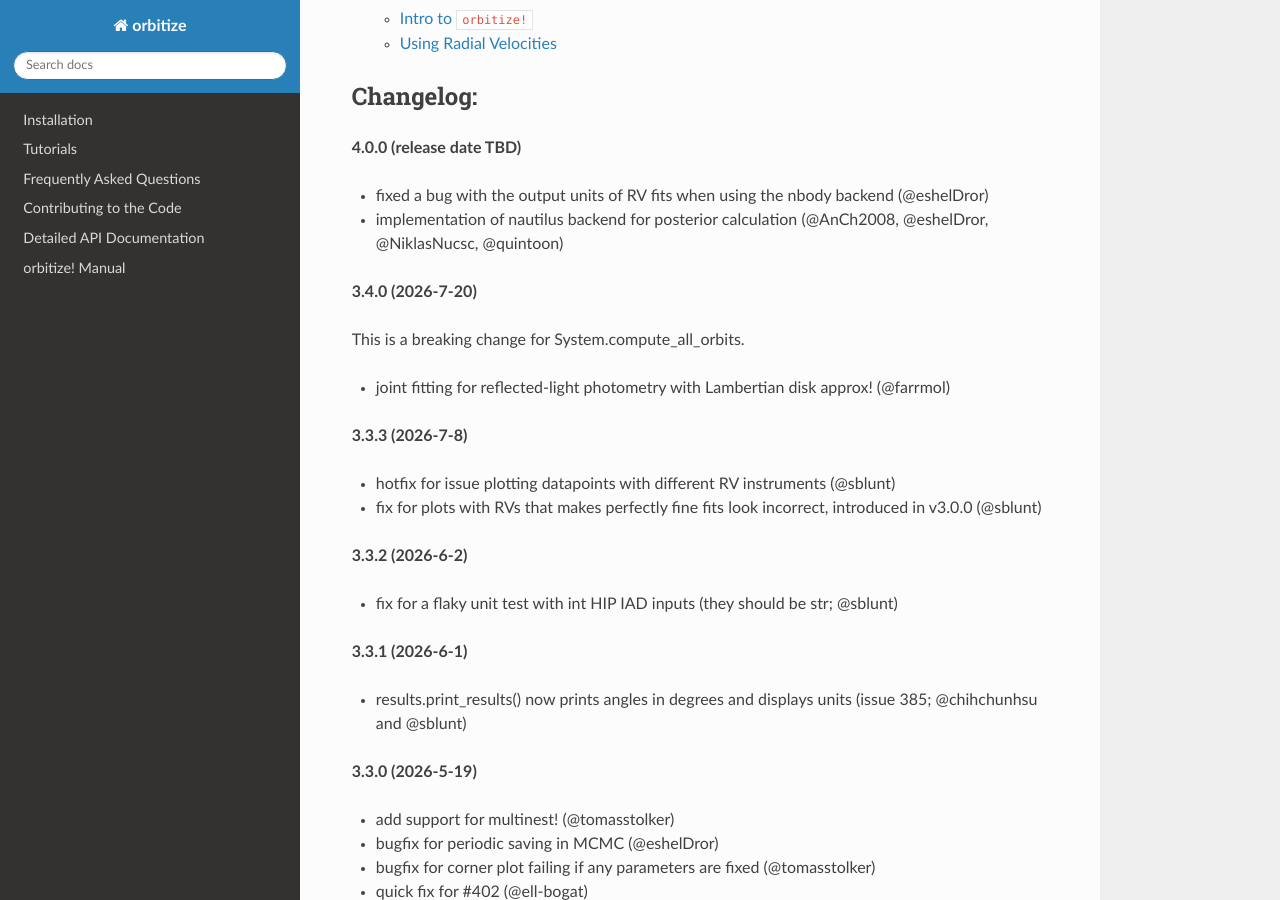
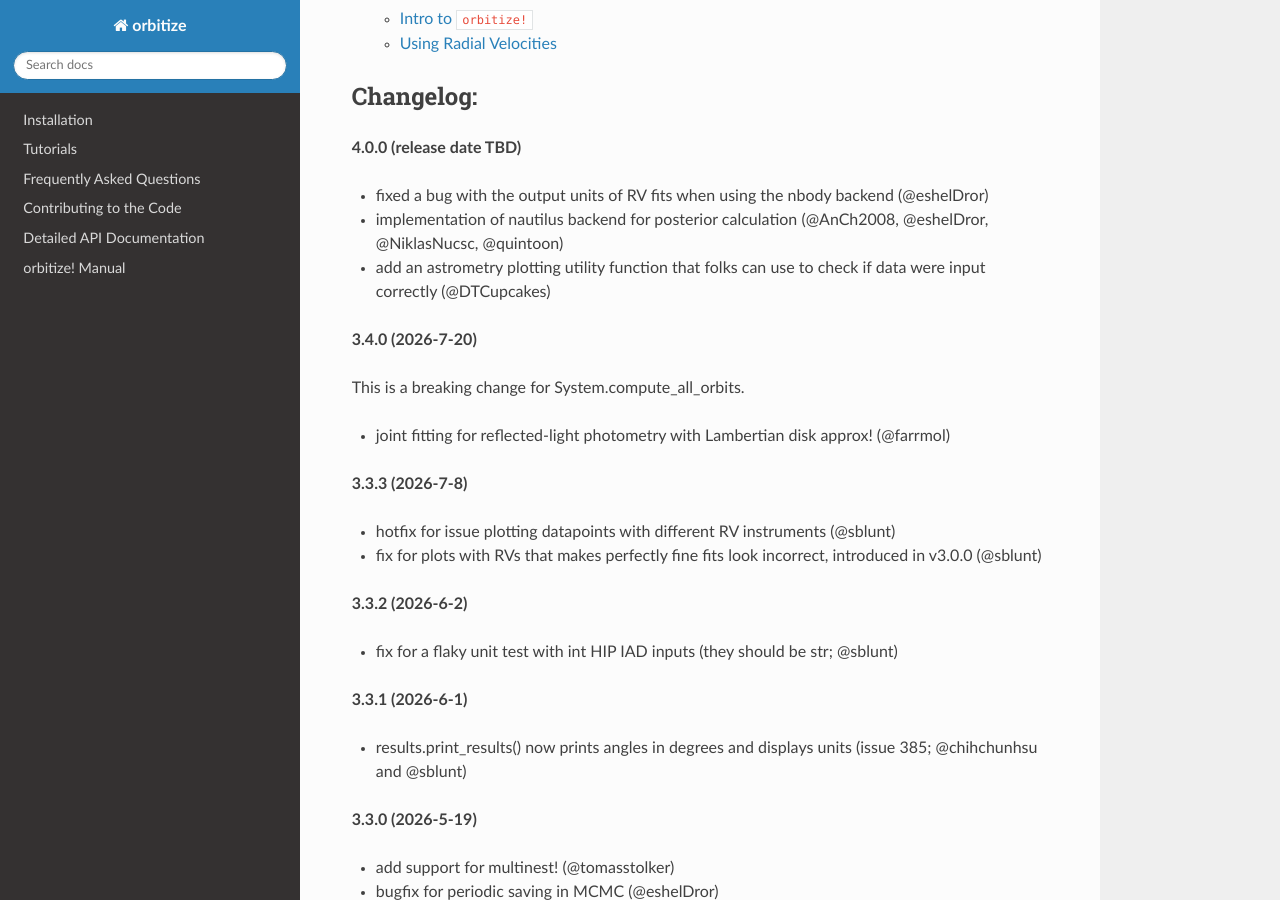
Before and after one commit to sblunt/orbitize, a Sphinx documentation site: the page built from docs/index.rst, in a window 1280 px wide and 900 px high, scrolled down 2090 px. Built offline with Sphinx 7.4.7 and the Read the Docs theme 3.1.0, drawn with Linux system fonts in a browser that asks for light colours; pages that are not in the unit, such as notebooks, are missing from menus.

Commit message:
add changelog item for astrometry plotting utility function

```diff
--- a/docs/index.rst
+++ b/docs/index.rst
@@ -59,6 +59,7 @@ Changelog:
 
 - fixed a bug with the output units of RV fits when using the nbody backend (@eshelDror)
 - implementation of nautilus backend for posterior calculation (@AnCh2008, @eshelDror, @NiklasNucsc, @quintoon)
+- add an astrometry plotting utility function that folks can use to check if data were input correctly (@DTCupcakes)
 
 **3.4.0 (2026-7-20)**
 
```
